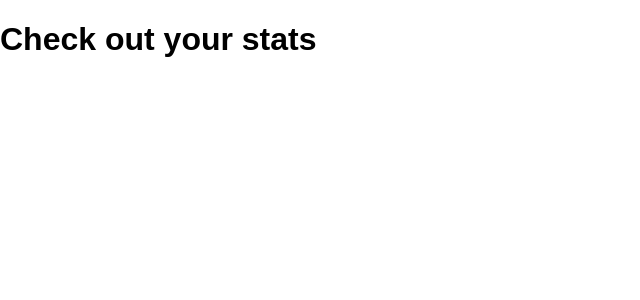
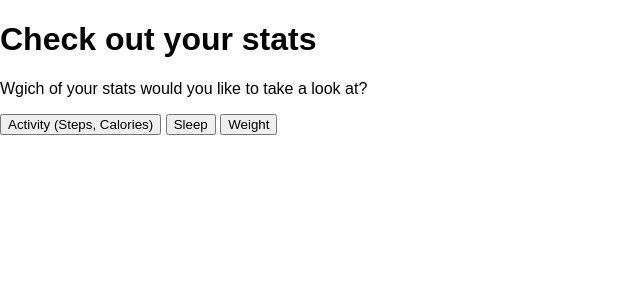
Before and after one commit to Yodazon/bodyBuild_Companion, a Flask app: page /stats in a window 1280 px wide. Shown: the top 300 px of the page, without its empty margins (0-640 px from the left). Run offline with Flask 3, Linux system fonts and the light colour scheme.

Commit message:
Stat Update
Updating files to work on displaying plots on the statistics.html
Using the python script statistics.py
similar fashion as i used dallie3.py

```diff
--- a/app/app.py
+++ b/app/app.py
@@ -8,6 +8,7 @@ import urllib.parse
 sys.path.insert(1, 'C:\\Coding\\Github\\bodyBuild_Companion')
 from scripts.dallie3 import imgGen
 import scripts.user_info as info
+import scripts.statistics as stat
 
 app = Flask(__name__, template_folder= 'templates', static_folder='static')
 
@@ -38,6 +39,29 @@ def generate():
     modified_input_data = input_data + '.jpg'
     return render_template('companion.html', generated_photo=modified_input_data)
 
+@app.route('/postStats', methods = ['POST'])
+def postStats():
+        selected_button = request.form.get('stat_clicked')
+
+        if selected_button == 'activity':
+                stat.showStat(0)
+                pass
+
+        elif selected_button == 'sleep':
+                stat.showStat(1)
+                pass
+
+        elif selected_button == 'weight':
+                stat.showStat(2)
+                pass
+
+        else:
+                #suck my balls Mr Garrison
+                pass
+
+
+
+
 
 @app.route('/companion')
 def companion():
--- a/app/templates/stats.html
+++ b/app/templates/stats.html
@@ -8,6 +8,13 @@
 </head>
 <body>
     <h1>Check out your stats</h1>
+    <p>Wgich of your stats would you like to take a look at?</p>
+    <form action="/postStats" method="post">
+        <button class = "button" >Activity (Steps, Calories)</button>
+        <button class = "button" >Sleep</button>
+        <button class = "button" >Weight</button>
+    </form>
+
 </body>
     <script src="{{ url_for('static', filename='script.js') }}"></script>
 </html>
```
Also changed, not shown: scripts/statistics.py (+11 -5 lines).
